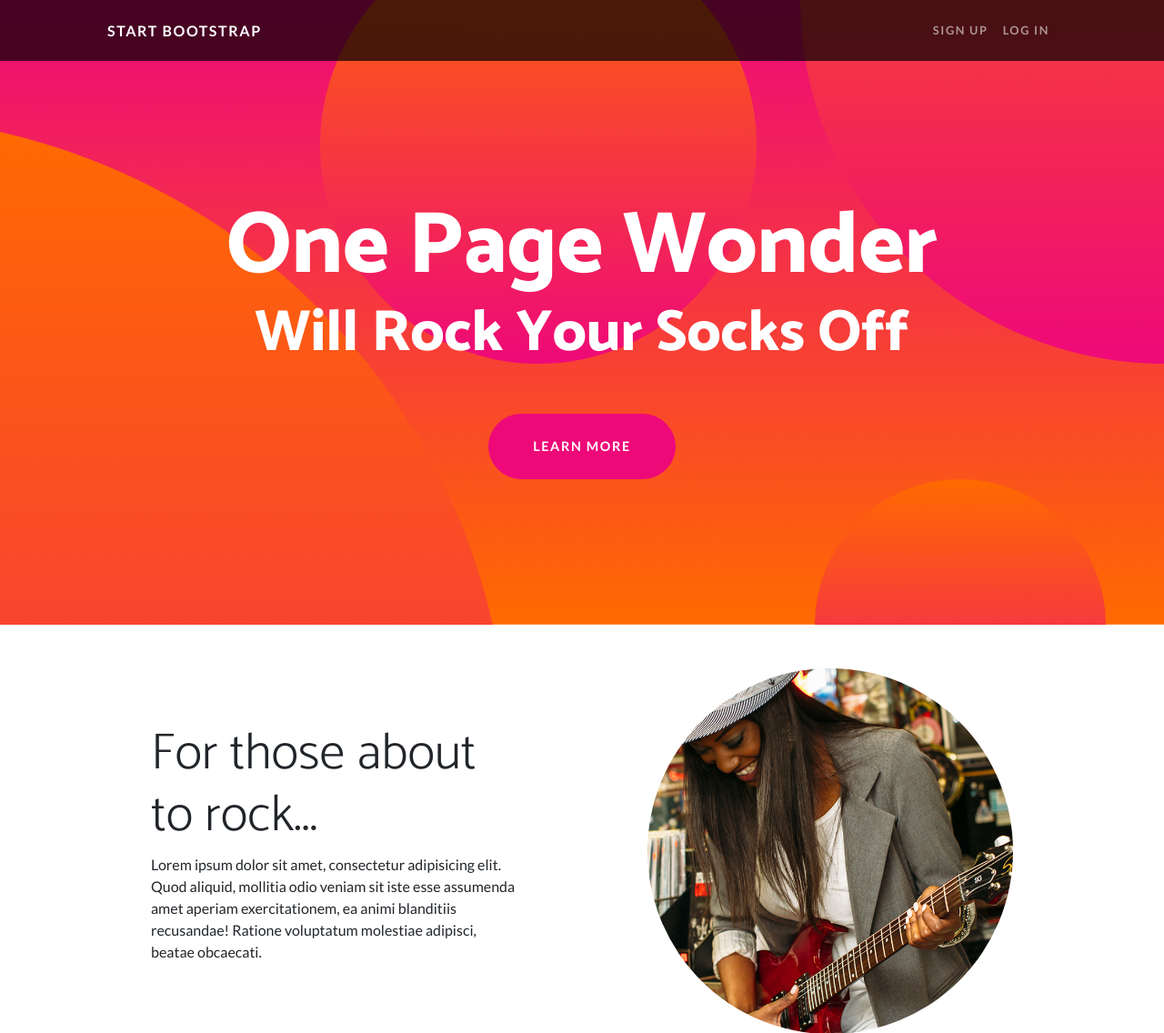
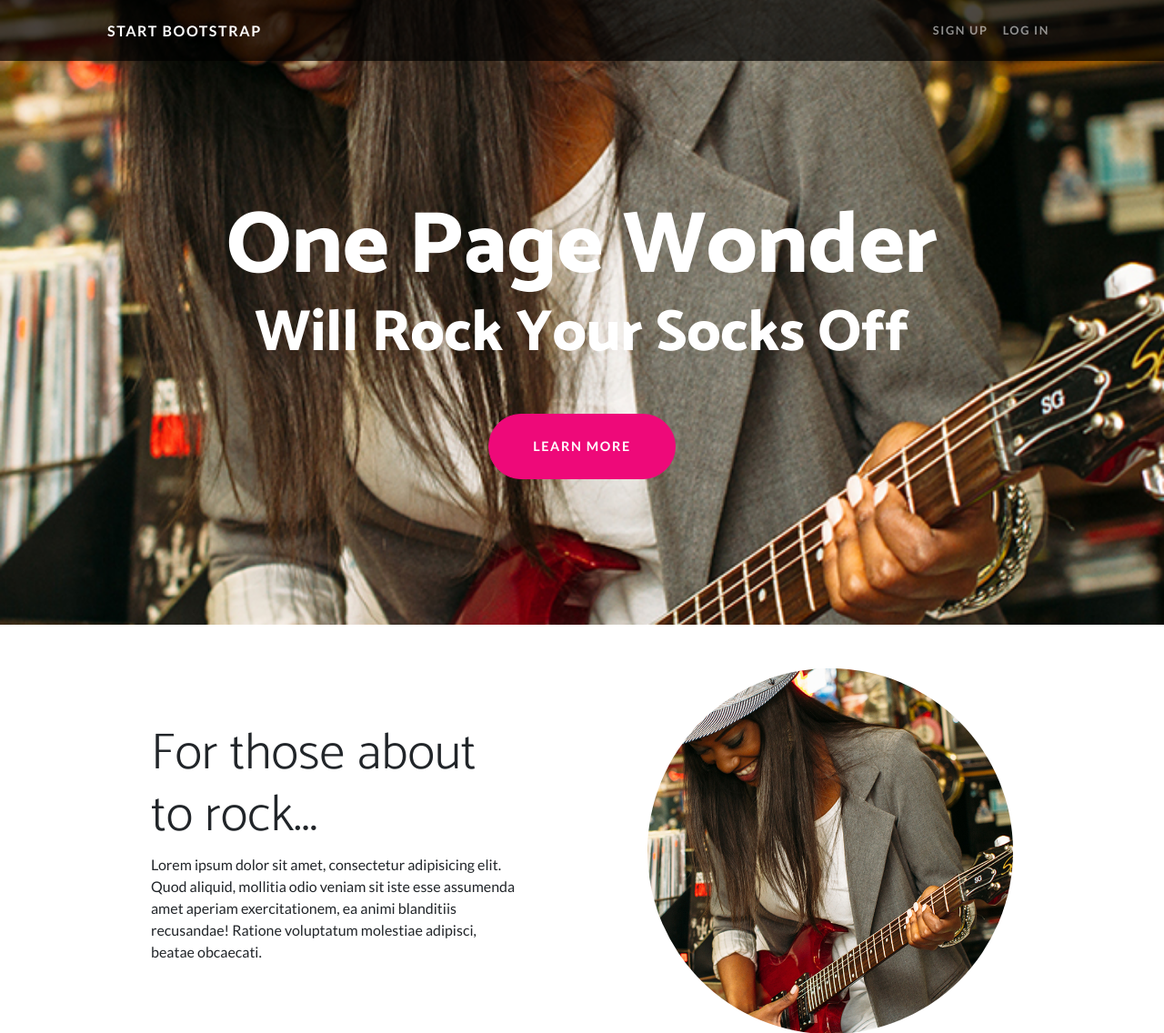
Before and after one commit to stillsteezin/comicall, a Node server app: page / in a window 1280 px wide. Shown: the top 1136 px of the page at 91% size. Run offline with Node 20, Linux system fonts and the light colour scheme; some libraries are stand-ins or nearby versions.

Commit message:
bg-image

```diff
--- a/views/home.ejs
+++ b/views/home.ejs
@@ -30,7 +30,7 @@
             </div>
         </nav>
         <!-- Header-->
-        <header class="masthead text-center text-white">
+        <header class="masthead text-center text-white"  style="background-image: url(/img/01.jpg);">
             <div class="masthead-content">
                 <div class="container px-5">
                     <h1 class="masthead-heading mb-0">One Page Wonder</h1>
@@ -38,10 +38,6 @@
                     <a class="btn btn-primary btn-xl rounded-pill mt-5" href="#scroll">Learn More</a>
                 </div>
             </div>
-            <div class="bg-circle-1 bg-circle"></div>
-            <div class="bg-circle-2 bg-circle"></div>
-            <div class="bg-circle-3 bg-circle"></div>
-            <div class="bg-circle-4 bg-circle"></div>
         </header>
         <!-- Content section 1-->
         <section id="scroll">
```
